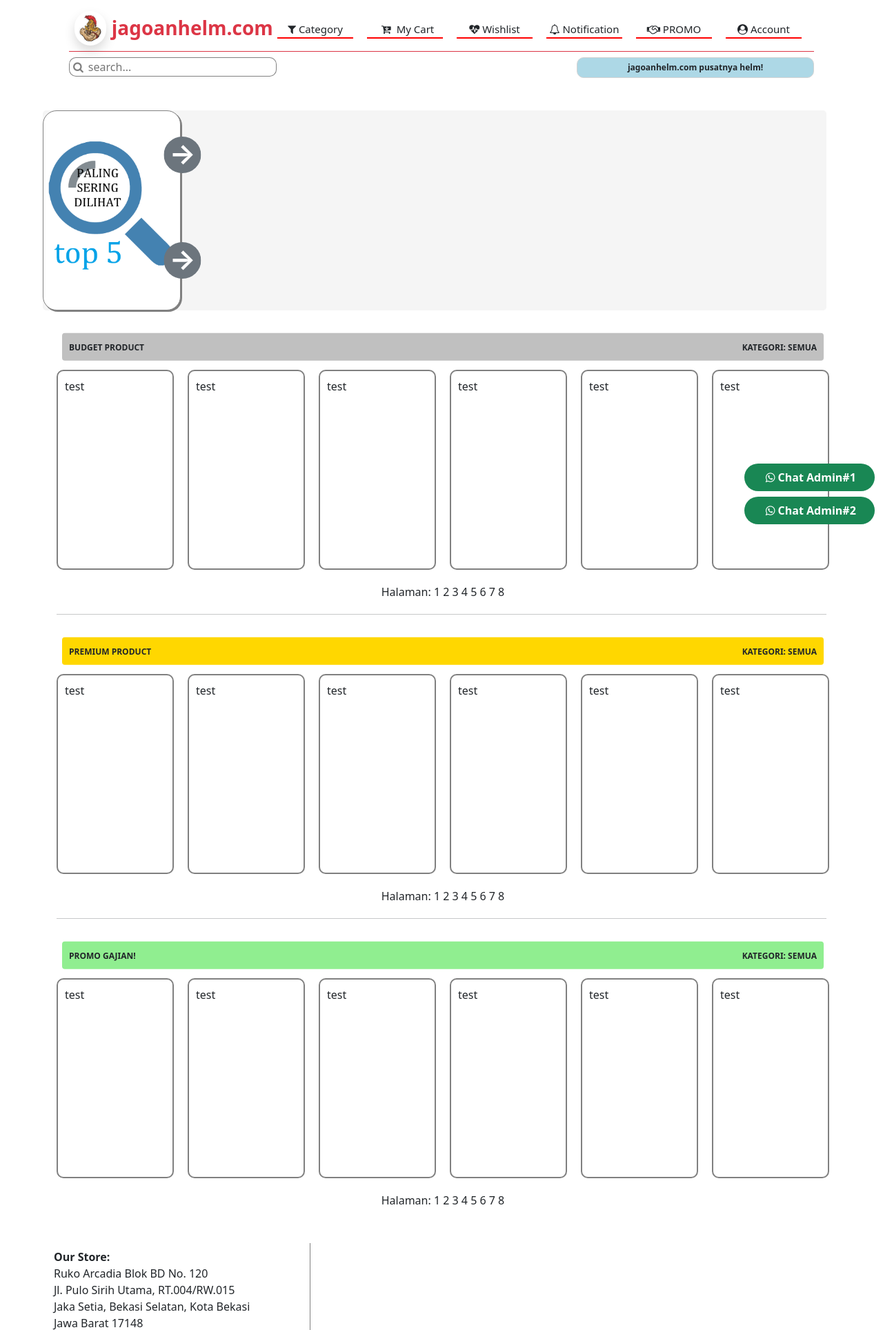
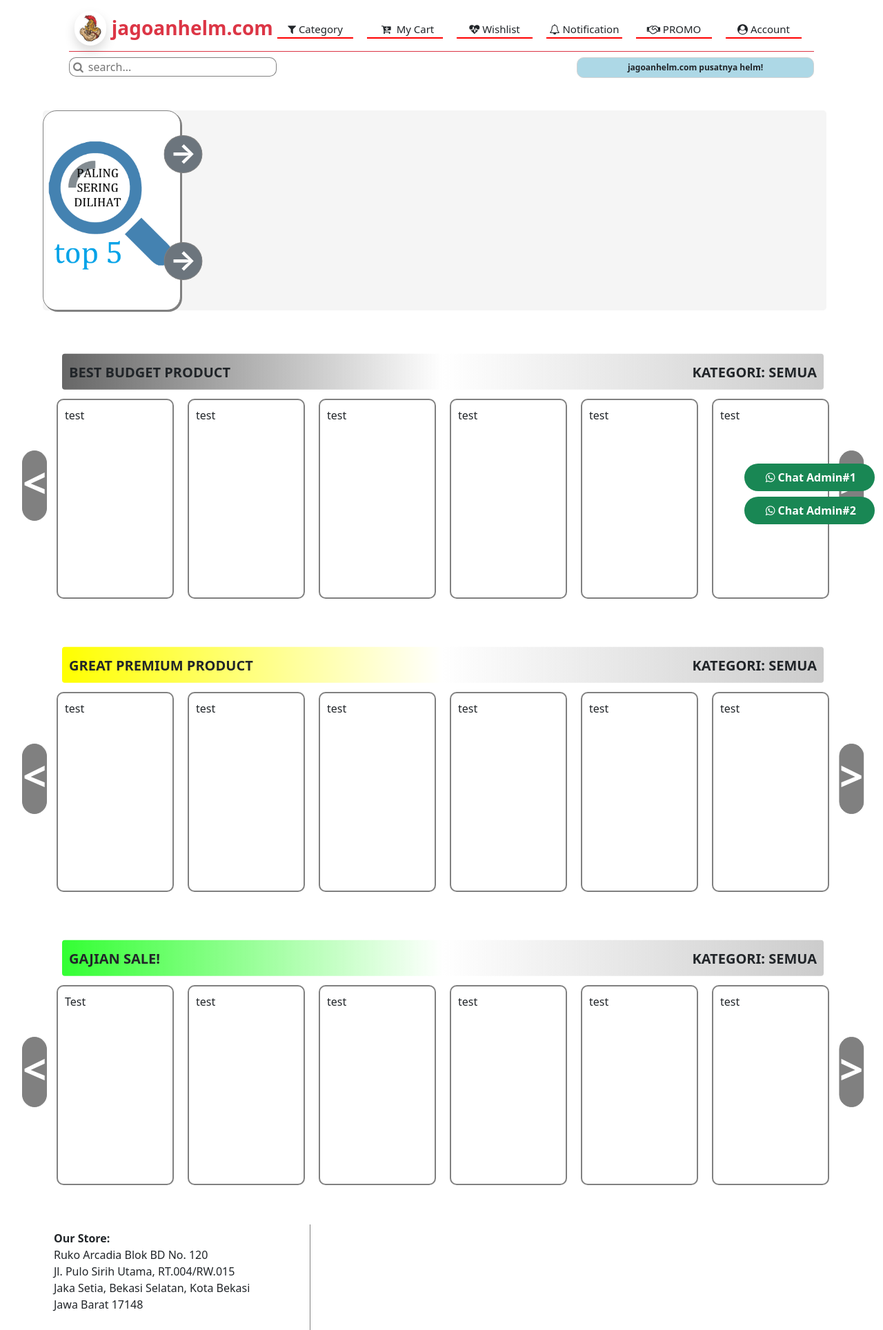
Before and after one commit to leopard1982/olshop2, a Django app: page / in a window 1280 px wide. Shown: the top 1928 px of the page at 69% size. Run offline with Django 4.2, Linux system fonts and the light colour scheme; data comes from the database, SQL or seed files in the repository; some libraries are stand-ins or nearby versions; grey boxes are pictures that could not be loaded.

Commit message:
tambah voucher dll 02.09.2023

```diff
--- a/static/css/margin.css
+++ b/static/css/margin.css
@@ -89,6 +89,72 @@
     cursor: pointer;
 }
 
+@keyframes panah-kiri-jalan {
+    from {
+        transform: translateX(-5px);
+        transition-duration: 1s;
+    }
+
+    to {
+        transform: translateX(0px);
+        transition-duration: 1s;
+    }
+}
+
+@keyframes panah-kanan-jalan {
+    from {
+        transform: translateX(5px);
+        transition-duration: 1s;
+    }
+
+    to {
+        transform: translateX(0px);
+        transition-duration: 1s;
+    }
+}
+
+.panah-kiri {
+    font-size: 60px;
+    font-weight: bold;
+    margin-left: -50px;
+    margin-top: 85px;
+    color: white;
+    border: 1px solid grey;
+    background-color: grey;
+    border-radius: 30px;
+    cursor: pointer;
+    padding-bottom: 10px;
+}
+
+.panah-kanan {
+    font-size: 60px;
+    font-weight: bold;
+    margin-right: -50px;
+    margin-top: 85px;
+    color: white;
+    border: 1px solid grey;
+    background-color: grey;
+    border-radius: 30px;
+    cursor: pointer;
+    padding-bottom: 10px;
+}
+
+.panah-kiri:hover {
+    animation-name: panah-kiri-jalan;
+    animation-duration: 1s;
+    animation-direction: alternate;
+    animation-iteration-count: infinite;
+    cursor: pointer;
+}
+
+.panah-kanan:hover {
+    animation-name: panah-kanan-jalan;
+    animation-duration: 1s;
+    animation-direction: alternate;
+    animation-iteration-count: infinite;
+    cursor: pointer;
+}
+
 .search-box-hasil {
     width: 360px;
     margin-left: 10px;
@@ -155,6 +221,21 @@
     cursor: pointer;
 }
 
+.promo-box {
+    width: 350px;
+    max-width: 350px;
+    min-width: 350px;
+    height: 410px;
+    min-height: 410px;
+    max-height: 410px;
+    border: 1px solid red;
+    box-shadow: 2px 2px solid lightgrey;
+    position: absolute;
+    background-color: white;
+    display: none;
+    padding: 10px;
+    cursor: pointer;
+}
 
 .notification-box {
     width: 30%;
--- a/templates/base.html
+++ b/templates/base.html
@@ -113,11 +113,34 @@
                         </div>
                         <div >
                             <div class="garis" onclick="show_promo_menu()"><i class="fa fa-handshake-o"></i> PROMO </div>
-                            <div class="notification-box" onmouseleave="hide_notification()">
-                                <div><strong>My Notification1</strong></div>
-                                <div>{% lorem 1 %}</div>
-                                <div><strong>My Notification2</strong></div>
-                                <div>{% lorem 1 %}</div>
+                            <div class="promo-box" onmouseleave="hide_promo_menu()">
+                                <div class="d-block w-100  my-3 border border-success p-2">
+                                    <div class="d-flex row justify-content-center">
+                                        <div class="col-2 text-center bg-success p-2"><i class="fa fa-paper-plane-o bg-success " style="font-size:30px;color:white;font-weight:bold" aria-hidden="true"></i></div>
+                                        <div class="col-10 bg-success">
+                                            <div style="font-size:15px;color:white;text-align:center;padding-top:10px;font-weight:bold;">VOUCHER GRATIS ONGKIR</div>
+                                        </div>
+                                    </div>
+                                    <div class="text-center my-1" ><button class="btn" >Klik untuk Klaim Sekarang!</button></div>
+                                </div>
+                                <div class="d-block w-100  my-3 border border-danger p-2" >
+                                    <div class="d-flex row justify-content-center">
+                                        <div class="col-2 text-center bg-danger p-2"><i class="fa fa-money bg-danger " style="font-size:30px;color:white;font-weight:bold" aria-hidden="true"></i></div>
+                                        <div class="col-10 bg-danger">
+                                            <div style="font-size:15px;color:white;text-align:center;padding-top:10px;font-weight:bold;">VOUCHER DISCOUNT %</div>
+                                        </div>
+                                    </div>
+                                    <div class="text-center my-1" ><button class="btn" >Klik untuk Klaim Sekarang!</button></div>
+                                </div>
+                                <div class="d-block w-100 my-3 border border-warning p-2">
+                                    <div class="d-flex row justify-content-center">
+                                        <div class="col-2 text-center bg-warning p-2"><i class="fa fa-thumbs-o-up bg-warning " style="font-size:30px;color:white;font-weight:bold" aria-hidden="true"></i></div>
+                                        <div class="col-10 bg-warning">
+                                            <div style="font-size:15px;color:white;text-align:center;padding-top:10px;font-weight:bold;">PROMO BULAN INI!</div>
+                                        </div>
+                                    </div>
+                                    <div class="text-center my-1" ><button class="btn" onclick="show_promo()">Klik untuk Melihat Detail Promo!</button></div>
+                                </div>
                             </div>
                         </div>
                         <div >
@@ -382,65 +405,83 @@
                     });
                 }
             });
-            $(".category-box").slideToggle("slow");
+            $(".category-box").slideToggle("fast");
             $(".shoppingcart-box").slideUp();
             $(".wishlist-box").slideUp();
             $(".notification-box").slideUp();
             $(".account-box").slideUp();
+            $(".promo-box").slideUp();
         }
 
         function show_shoppingcart() {
-            $(".shoppingcart-box").slideToggle("slow");
+            $(".shoppingcart-box").slideToggle("fast");
             $(".wishlist-box").slideUp();
             $(".notification-box").slideUp();
             $(".account-box").slideUp();
             $(".category-box").slideUp();
+            $(".promo-box").slideUp();
+        }
+
+        function show_promo_menu() {
+            $(".account-box").slideUp();
+            $(".category-box").slideUp();
+            $(".shoppingcart-box").slideUp();
+            $(".wishlist-box").slideUp();
+            $(".notification-box").slideUp();
+            $(".promo-box").slideToggle("fast");
         }
 
         function hide_shoppingcart() {
-            $(".shoppingcart-box").slideUp("slow");
+            $(".shoppingcart-box").slideUp("fast");
+        }
+
+        function hide_promo_menu() {
+            $(".promo-box").slideUp("fast");
         }
 
         function hide_category() {
-            $(".category-box").slideUp("slow");
+            $(".category-box").slideUp("fast");
         }
 
         function show_wishlist() {
-            $(".wishlist-box").slideToggle("slow");
+            $(".wishlist-box").slideToggle("fast");
             $(".category-box").slideUp();
             $(".shoppingcart-box").slideUp();
             $(".notification-box").slideUp();
             $(".account-box").slideUp();
+            $(".promo-box").slideUp();
         }
 
         function hide_wishlist() {
-            $(".wishlist-box").slideUp("slow");
+            $(".wishlist-box").slideUp("fast");
         }
 
         function show_notification() {
-            $(".notification-box").slideToggle("slow");
+            $(".notification-box").slideToggle("fast");
             $(".category-box").slideUp();
             $(".shoppingcart-box").slideUp();
             $(".wishlist-box").slideUp();
             $(".account-box").slideUp();
+            $(".promo-box").slideUp();
         }
 
         function hide_notification() {
-            $(".notification-box").slideUp("slow");
+            $(".notification-box").slideUp("fast");
         }
 
 
 
         function show_account() {
-            $(".account-box").slideToggle("slow");
+            $(".account-box").slideToggle("fast");
             $(".category-box").slideUp();
             $(".shoppingcart-box").slideUp();
             $(".wishlist-box").slideUp();
             $(".notification-box").slideUp();
+            $(".promo-box").slideUp();
         }
 
         function hide_account() {
-            $(".account-box").slideUp("slow");
+            $(".account-box").slideUp("fast");
         }
 
 
--- a/templates/penjualan/dashboard.html
+++ b/templates/penjualan/dashboard.html
@@ -14,13 +14,15 @@
 
     </div>
 </div>
-<div style=" container-fluid background-color:whitesmoke;border-radius:5px;margin-top:20px;margin-bottom:20px" >
+<div style=" container-fluid background-color:whitesmoke;border-radius:5px;margin-top:50px;margin-bottom:170px" >
     <div class="p-2 box-bawah" style="width:1120px">
-        <div class=" rounded text-start  fw-bold d-flex justify-content-between" style="background-color:SILVER">
-            <span class="text-start fw-bold" style="margin-bottom:10px;margin-left:10px">BUDGET PRODUCT</span>
-            <span class="text-end" style="margin-bottom:10px;margin-right:10px">KATEGORI: <span id="kat_budget" class="fw-bold">SEMUA</span></span>
+        <div class=" rounded text-start  fw-bold d-flex justify-content-between" style="background:linear-gradient(to right,rgba(0,0,0,0.6),rgb(255,255,255),rgba(0,0,0,0.2)">
+            <span class="text-start fw-bold" style="font-size:20px;margin-bottom:10px;margin-left:10px">BEST BUDGET PRODUCT</span>
+            <span class="text-end" style="margin-bottom:10px;margin-right:10px;font-size:20px;">KATEGORI: <span id="kat_budget" class="fw-bold" style="font-size:20px;">SEMUA</span></span>
         </div>
     </div>
+    <div class="d-flex justify-content-between">
+        <div class=" panah-kiri">&lt;</div>
         <div class="position-absolute d-flex justify-content-evenly" style="margin-top:300px" id="box_sering_dicari_5">
             <div class="box-sering-dicari">test</div>
             <div class="box-sering-dicari">test</div>
@@ -29,18 +31,19 @@
             <div class="box-sering-dicari">test</div>
             <div class="box-sering-dicari">test</div>
         </div>
-    <div style="margin-top:320px;text-align:center;width:1120px;">
-        Halaman: 1 2 3 4 5 6 7 8
+        <div class=" panah-kanan ">&gt;</div>
     </div>
 </div>
-<hr/>
-<div style=" container-fluid background-color:whitesmoke;border-radius:5px;margin-top:20px;margin-bottom:20px" >
+
+<div style=" container-fluid background-color:whitesmoke;border-radius:5px;margin-top:20px;;margin-bottom:170px" >
     <div class="p-2 box-bawah" style="width:1120px">
-        <div class=" rounded text-start  fw-bold d-flex justify-content-between" style="background-color:gold">
-            <span class="text-start fw-bold" style="margin-bottom:10px;margin-left:10px">PREMIUM PRODUCT</span>
-            <span class="text-end" style="margin-bottom:10px;margin-right:10px">KATEGORI: <span id="kat_premium" class="fw-bold">SEMUA</span></span>
+        <div class=" rounded text-start  fw-bold d-flex justify-content-between" style="background:linear-gradient(to right,rgba(255,255,0,1),rgb(255,255,255),rgba(0,0,0,0.2)">
+            <span class="text-start fw-bold" style="margin-bottom:10px;margin-left:10px;font-size:20px">GREAT PREMIUM PRODUCT</span>
+            <span class="text-end" style="margin-bottom:10px;margin-right:10px;font-size:20px">KATEGORI: <span id="kat_premium" class="fw-bold" style="font-size:20px">SEMUA</span></span>
         </div>
     </div>
+    <div class="d-flex justify-content-between">
+        <div class=" panah-kiri">&lt;</div>
         <div class="position-absolute d-flex justify-content-evenly" style="margin-top:300px" id="box_sering_dicari_5">
             <div class="box-sering-dicari">test</div>
             <div class="box-sering-dicari">test</div>
@@ -49,29 +52,30 @@
             <div class="box-sering-dicari">test</div>
             <div class="box-sering-dicari">test</div>
         </div>
-    <div style="margin-top:320px;text-align:center;width:1120px;">
-        Halaman: 1 2 3 4 5 6 7 8
+        <div class=" panah-kanan ">&gt;</div>
     </div>
 </div>
-<hr/>
-<div style=" container-fluid background-color:whitesmoke;border-radius:5px;margin-top:20px;margin-bottom:20px" >
-    <div class="p-2 box-bawah" style="width:1120px">
-        <div class=" rounded text-start  fw-bold d-flex justify-content-between" style="background-color:lightgreen">
-            <span class="text-start fw-bold" style="margin-bottom:10px;margin-left:10px">PROMO GAJIAN!</span>
-            <span class="text-end" style="margin-bottom:10px;margin-right:10px">KATEGORI: <span id="kat_gajian" class="fw-bold">SEMUA</span></span>
+
+<div style=" container-fluid background-color:whitesmoke;border-radius:5px;margin-top:20px;margin-bottom:170px" >
+    <div class="p-2 box-bawah" style="width:1120px;">
+        <div class=" rounded text-start  fw-bold d-flex justify-content-between" style="background:linear-gradient(to right,rgba(0,255,0,0.8),rgb(255,255,255),rgba(0,0,0,0.2)">
+            <span class="text-start fw-bold" style="margin-bottom:10px;margin-left:10px;font-size:20px">GAJIAN SALE!</span>
+            <span class="text-end" style="margin-bottom:10px;margin-right:10px;font-size:20px">KATEGORI: <span id="kat_gajian" class="fw-bold" style="font-size:20px">SEMUA</span></span>
         </div>
     </div>
+    <div class="d-flex justify-content-between">
+        <div class=" panah-kiri">&lt;</div>
         <div class="position-absolute d-flex justify-content-evenly" style="margin-top:300px" id="box_sering_dicari_5">
-        <div class="box-sering-dicari">test</div>
+            <div class="box-sering-dicari">Test</div>
             <div class="box-sering-dicari">test</div>
             <div class="box-sering-dicari">test</div>
             <div class="box-sering-dicari">test</div>
             <div class="box-sering-dicari">test</div>
             <div class="box-sering-dicari">test</div>
         </div>
-    <div style="margin-top:320px;text-align:center;width:1120px;">
-        Halaman: 1 2 3 4 5 6 7 8
+        <div class=" panah-kanan ">&gt;</div>
     </div>
+
 </div>
 
 <script>
```
Lines whose indentation alone changed are shown as unchanged.
